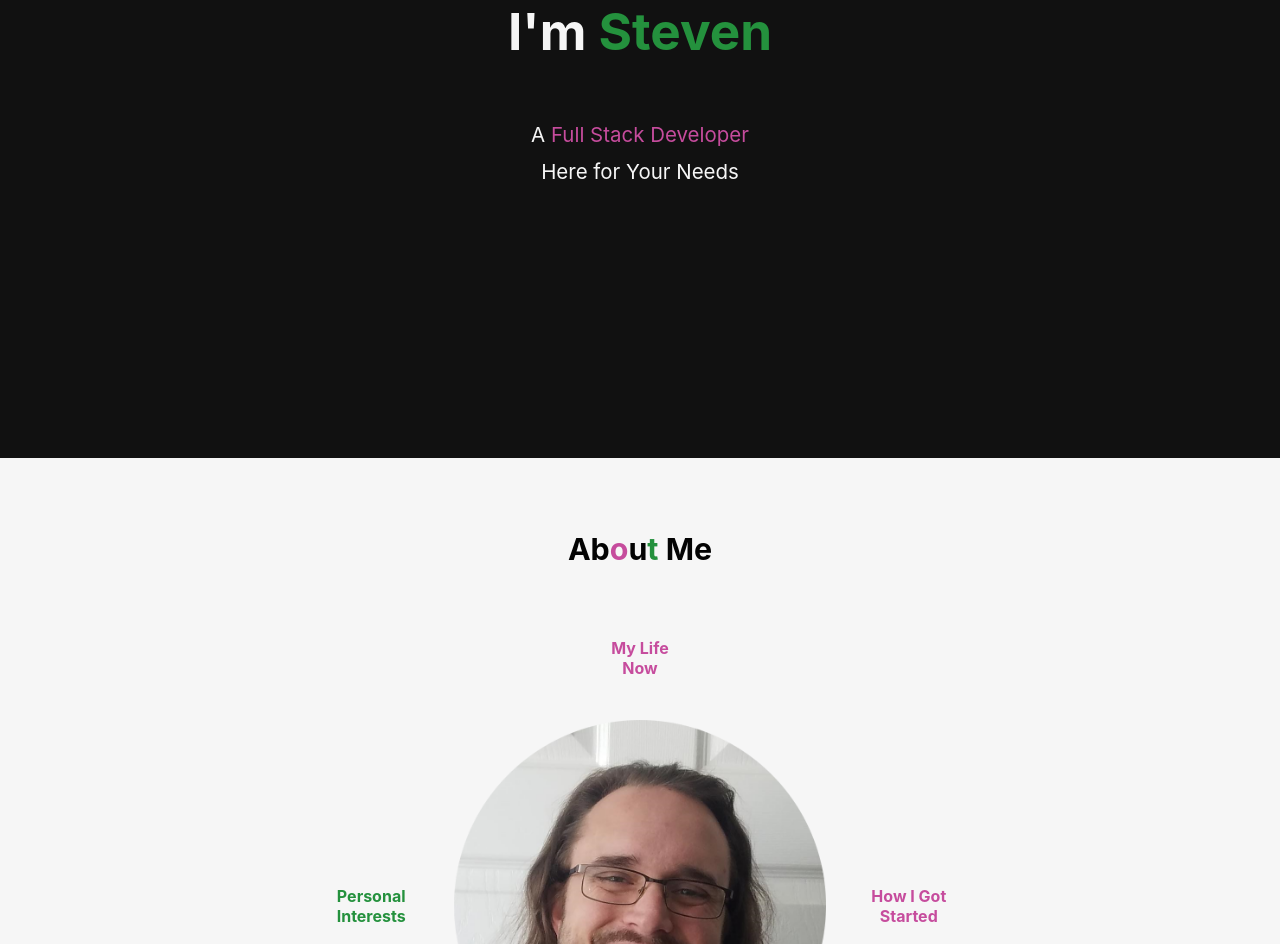
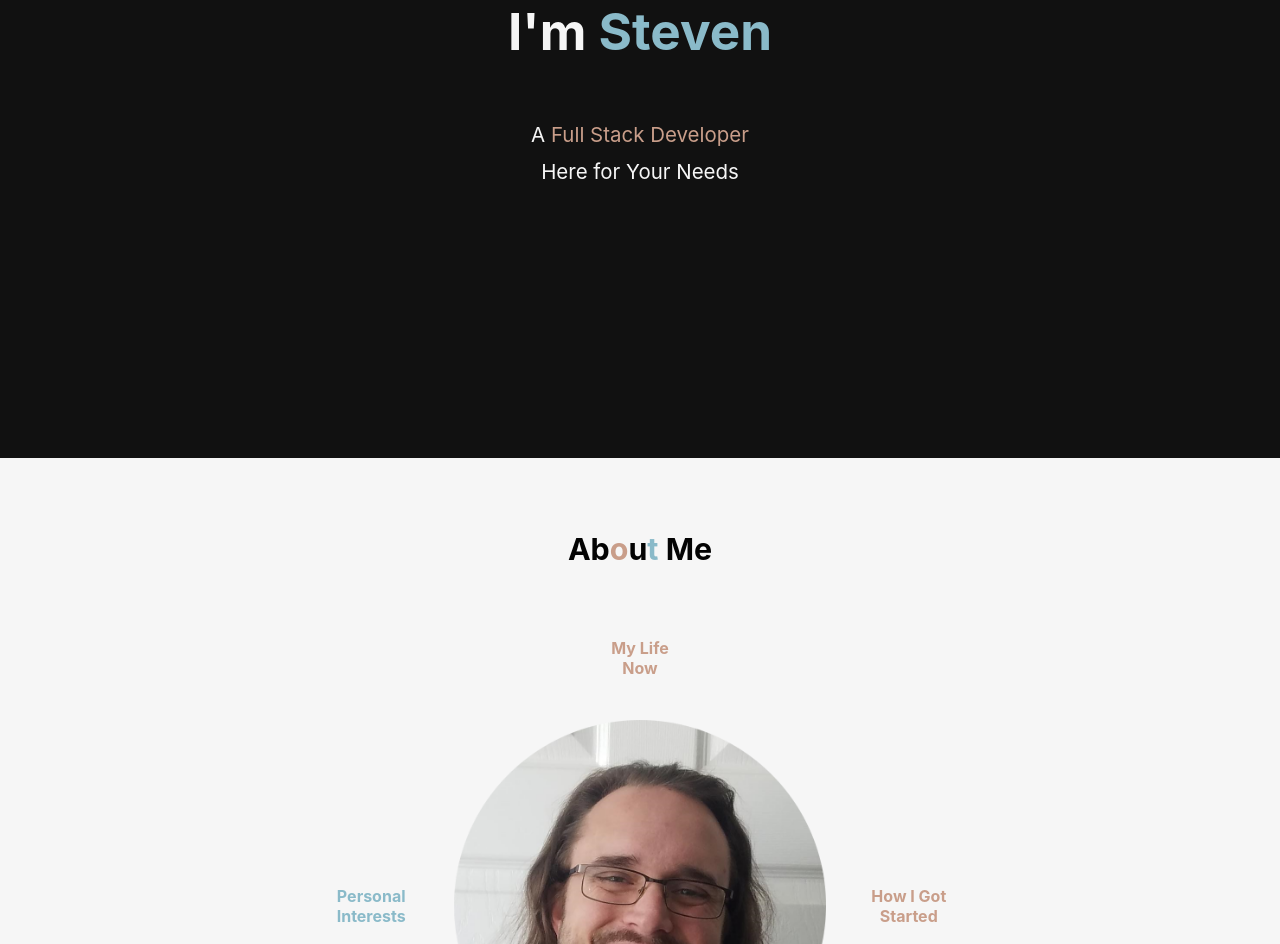
Before and after one commit to StevenDRiggs/my-next-website-revamp-frontend, a Next.js app: page / in a window 1280 px wide. Shown: the part 388-1332 px from the top of the page. Built offline with nearby package versions, Linux system fonts and the light colour scheme.

Commit message:
changed color scheme

```diff
--- a/components/welcome.tsx
+++ b/components/welcome.tsx
@@ -26,7 +26,7 @@ const Welcome = () => {
         <h1>Hello,<br />I'm <span onMouseEnter={toggleProfilePic} onMouseLeave={toggleProfilePic}>Steven</span></h1>
 
         <p>
-          A <a href='https://www.w3schools.com/whatis/whatis_fullstack.asp' target='_blank' onMouseEnter={togglePopupDef} onMouseLeave={togglePopupDef}>Full Stack Developer</a><br />Here for Your Needs
+          A <a href='https://www.w3schools.com/whatis/whatis_fullstack.asp' target='_blank' onMouseEnter={togglePopupDef} onMouseLeave={togglePopupDef}>Full Stack Developer</a><br /><a className='hiddenLink' href='#about'>Here for Your Needs</a>
         </p>
       </div>
 
--- a/styles/About.module.scss
+++ b/styles/About.module.scss
@@ -71,11 +71,11 @@
 }
 
 .headingSpanGreen {
-  color: colorDefs.$iconGreen;
+  color: colorDefs.$skyBlue;
 }
 
 .headingSpanMauve {
-  color: colorDefs.$mauve;
+  color: colorDefs.$lightBeige;
 }
 
 .icon {
@@ -95,33 +95,33 @@
   }
 
   &:nth-child(even) {
-    color: colorDefs.$iconGreen;
+    color: colorDefs.$skyBlue;
 
     h6 {
-      color: colorDefs.$mauve;
+      color: colorDefs.$lightBeige;
     }
 
     &:hover {
-      color: colorDefs.$mauve;
+      color: colorDefs.$lightBeige;
 
       h6 {
-        color: colorDefs.$iconGreen;
+        color: colorDefs.$skyBlue;
       }
     }
   }
 
   &:nth-child(odd) {
-    color: colorDefs.$mauve;
+    color: colorDefs.$lightBeige;
 
     h6 {
-      color: colorDefs.$iconGreen;
+      color: colorDefs.$skyBlue;
     }
 
     &:hover {
-      color: colorDefs.$iconGreen;
+      color: colorDefs.$skyBlue;
 
       h6 {
-        color: colorDefs.$mauve;
+        color: colorDefs.$lightBeige;
       }
     }
   }
--- a/styles/Navbar.module.scss
+++ b/styles/Navbar.module.scss
@@ -2,7 +2,7 @@
 
 
 @mixin highlightLink {
-  background-color: colorDefs.$mauve;
+  background-color: colorDefs.$lightBeige;
   color: colorDefs.$black;
 }
 
--- a/styles/Welcome.module.scss
+++ b/styles/Welcome.module.scss
@@ -13,7 +13,7 @@
 
   h1 {
     span {
-      color: colorDefs.$iconGreen;
+      color: colorDefs.$skyBlue;
     }
   }
 
@@ -23,8 +23,13 @@
     font-size: 0.8em;
 
     a {
-      color: colorDefs.$mauve;
+      color: colorDefs.$lightBeige;
       cursor: help;
+
+      &[class=hiddenLink] {
+        color: colorDefs.$white;
+        cursor: default;
+      }
     }
   }
 }
--- a/styles/_colorDefs.scss
+++ b/styles/_colorDefs.scss
@@ -1,4 +1,4 @@
 $white: #f6f6f6;
-$iconGreen: #24913d;
-$mauve: #c64c9d;
+$skyBlue: #8abac9;
+$lightBeige: #c99e8a;
 $black: #030303;
```
